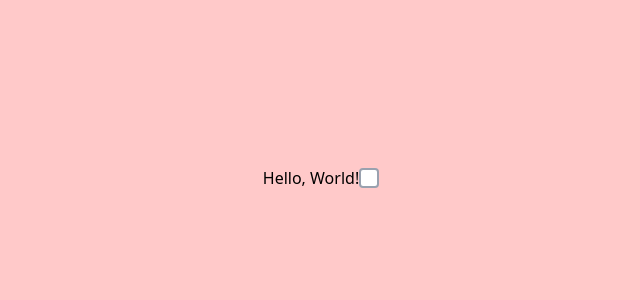
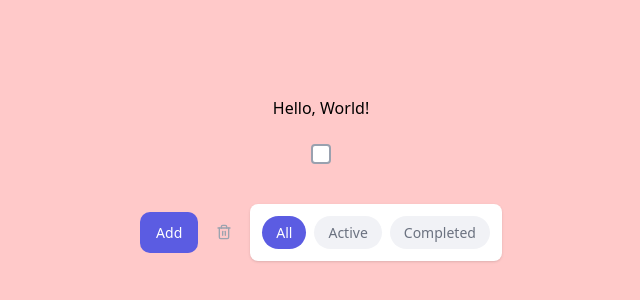
Before and after one commit to Dacostasolo/nsp-first-rect-app, a React (Vite) app: page / in a window 1280 px wide. Shown: the part 222-522 px from the top of the page, without its empty margins (319-959 px from the left). Built offline with nearby package versions, Linux system fonts and the light colour scheme.

Commit message:
feat(ui): add reusable Button component with variant-based styling

```diff
--- a/src/App.jsx
+++ b/src/App.jsx
@@ -1,17 +1,38 @@
 import { useState } from "react";
 import { Button } from "./components/atoms/Button";
 import { Checkbox } from "./components/atoms/Checkbox";
+import { Trash2 } from "lucide-react";
 
 function App() {
   const [hide, setHide] = useState(false);
 
   return (
-    <div className="h-screen flex items-center justify-center text-black bg-red-200">
+    <div className="min-h-screen bg-red-200 text-black flex flex-col items-center justify-center gap-6">
       <h1>Hello, World!</h1>
       <Checkbox checked={hide} onChange={(val) => setHide(val)} />
       {hide && (
         <Button onClick={() => alert("Button clicked!")}>Click Me</Button>
       )}
+
+      <div className="flex gap-3 items-center mt-4">
+        <Button>Add</Button>
+
+        <Button variant="icon" ariaLabel="Delete task">
+          <Trash2 size={16} />
+        </Button>
+
+        <div className="flex gap-2 bg-white p-3 rounded-lg shadow">
+          <Button variant="rounded" ariaLabel="All tasks" active>
+            All
+          </Button>
+          <Button variant="rounded" ariaLabel="Active tasks">
+            Active
+          </Button>
+          <Button variant="rounded" ariaLabel="Completed tasks">
+            Completed
+          </Button>
+        </div>
+      </div>
     </div>
   );
 }
--- /dev/null
+++ b/src/components/atoms/Button.css
@@ -0,0 +1,60 @@
+/* ===== Base ===== */
+.btn {
+  border: none;
+  cursor: pointer;
+  font-size: 14px;
+  font-family: inherit;
+  display: inline-flex;
+  align-items: center;
+  justify-content: center;
+  transition: all 0.2s ease;
+}
+
+/* ===== Primary Add Button ===== */
+.btn-default {
+  background-color: #5b5ce2;
+  color: white;
+  padding: 10px 16px;
+  border-radius: 10px;
+}
+
+.btn-default:hover {
+  background-color: #4a4bd4;
+}
+
+/* ===== Filter Buttons ===== */
+.btn-rounded {
+  padding: 6px 14px;
+  border-radius: 999px;
+  background-color: #f1f2f6;
+  color: #6b7280;
+}
+
+.btn-rounded.btn-active {
+  background-color: #5b5ce2;
+  color: white;
+}
+
+/* ===== Icon Button (Delete) ===== */
+.btn-icon {
+  background: transparent;
+  padding: 6px;
+  color: #9ca3af;
+}
+
+.btn-icon:hover {
+  background-color: #f3f4f6;
+  border-radius: 8px;
+  color: #ef4444;
+}
+
+/* ===== Text Button (Clear Completed) ===== */
+.btn-text {
+  background: transparent;
+  color: #6b7280;
+  padding: 4px;
+}
+
+.btn-text:hover {
+  color: #111827;
+}
--- a/src/components/atoms/Button.jsx
+++ b/src/components/atoms/Button.jsx
@@ -1,9 +1,17 @@
-export function Button({ children, onClick, className }) {
+import "./Button.css";
+
+export function Button({
+  children,
+  variant = "default",
+  onClick,
+  active = false,
+  ariaLabel,
+}) {
   return (
     <button
       onClick={onClick}
-      variant="icon"
-      className={`bg-blue-500 hover:bg-blue-700 text-white font-bold py-2 px-4 rounded ${className}`}
+      className={`btn btn-${variant} ${active ? "btn-active" : " "}`}
+      aria-label={ariaLabel}
     >
       {children}
     </button>
```
